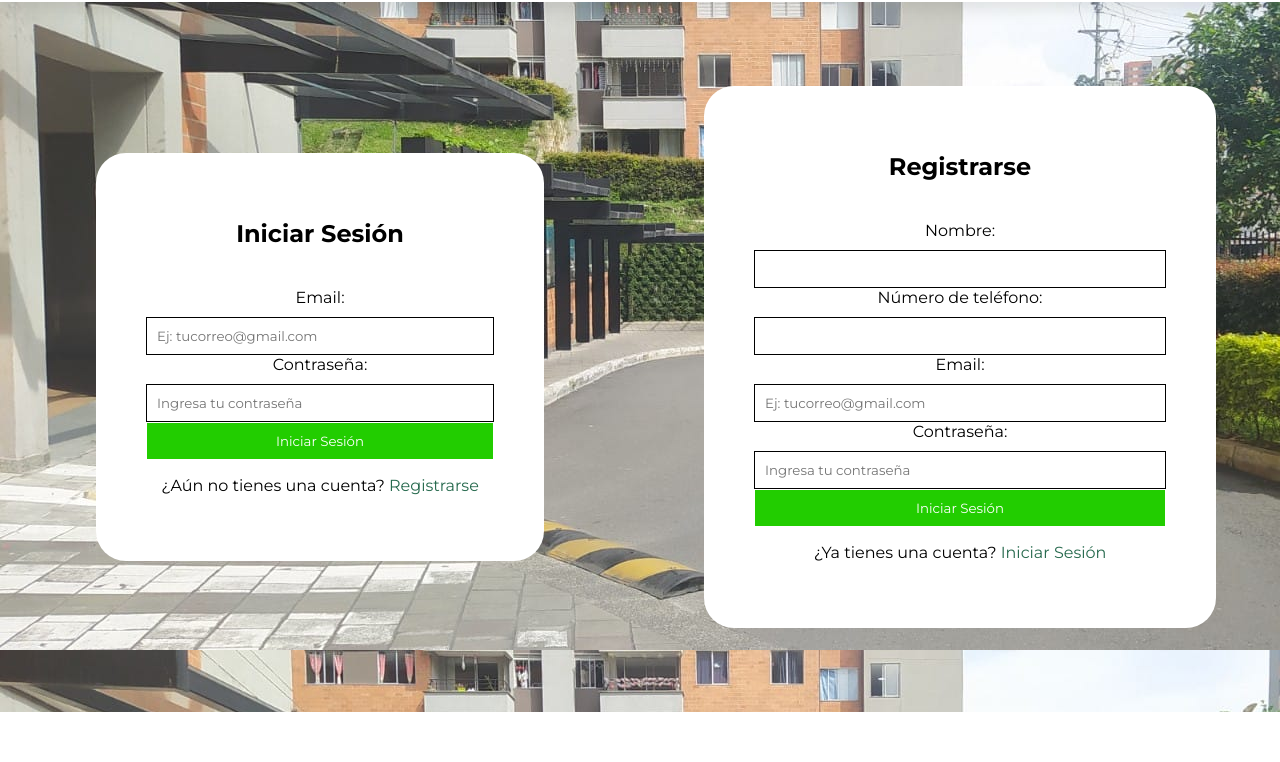
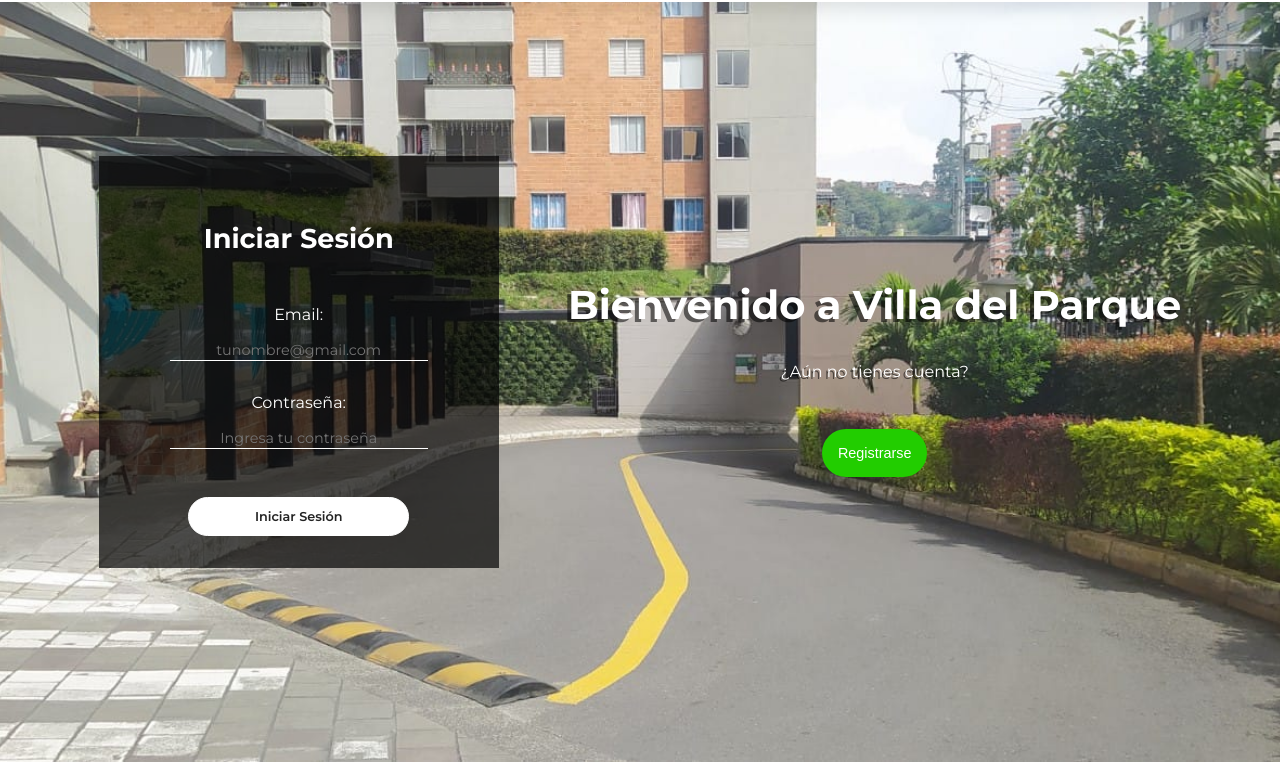
Before and after one commit to IsaBedoya/villa-del-parque, a plain HTML site: page ingresar/ingresar.html in a window 1280 px wide. Shown: the part 88-850 px from the top of the page. Before the commit the page ends 800 px from the top, so only its background shows below. Drawn offline with Linux system fonts and the light colour scheme.

Commit message:
actualization

```diff
--- a/ingresar/css/ingresarStyles-dist.css
+++ b/ingresar/css/ingresarStyles-dist.css
@@ -2,6 +2,8 @@
     --gray: #D2D2D2;
     --green: #26694D;
     --light-green: #22CD00;
+    --medium-green: #178a00;
+    --sombra: 0 .5rem 1rem rgba(0, 0, 0, .1);
     --degradado: linear-gradient(90deg, var(--light-green), var(--green));
 }
 
@@ -13,6 +15,7 @@ body{
     margin: 0;
     height: 100vh;
     font-family: "Montserrat", sans-serif;
+    overflow: hidden;
 }
 
 /* HEADER */
@@ -29,7 +32,7 @@ body{
     justify-content: space-between;
     align-items: center;
     background-color: #fff;
-    box-shadow: 0 .5rem 1rem rgba(0, 0, 0, .1);
+    box-shadow: var(--sombra);
     color: var(--green);
     z-index: 100;
 }
@@ -78,84 +81,147 @@ body{
 /* REGISTRO */
 
 main{
+    margin-top: 50px;
     display: flex;
     align-items: center;
     justify-content: center;
     height: 100vh;
     background-image: url(/assets/img/entradaDos.jpeg);
+    background-position: center;
+    background-repeat: no-repeat;
+    background-size: cover;
+    color: #fff;
 }
 
 .containerForm{
     display: flex;
+    justify-content: space-around;
     align-items: center;
-    justify-content: center;
-    width: 100%;
-    height: 100vh;
+    width: 90%;
+    height: 90vh;
+    transition: all .5s ease-out;
+    margin: auto;
 }
 
-.form1, .form2{
-    position: relative;
-    margin-top: 90px;
-    margin-left: auto;
-    margin-right: auto;
+.welcome-back{
+    display: flex;
+    align-items: center;
+    text-align: center;
+}
+
+.message {
+    padding: 1rem;
+    padding-left: 2rem;
+    padding-right: 2rem;
+    border-radius: 20px;
+    text-align: center;
+}
+
+.message h2 {
+    font-size: 2.5rem;
+    text-shadow: -4px 3px 0 rgba(0, 0, 0, 0.548);
+}
+
+.message p{
+    text-shadow: -2px 2px 0 rgba(0, 0, 0, 0.548);
+}
+
+.message button {
+    padding: 1rem;
+    font-size: .9rem;
+    margin-top: 2rem;
+    font-weight: 400;
+    background-color: var(--light-green);
+    border-radius: 2rem;
+    border: none;
+    outline: none;
+    cursor: pointer;
+    transition: all .3s ease-in;
+    color: #fff;
+}
+
+.message button:hover {
+    background-color: var(--medium-green);
+}
+
+.form{
+    display: flex;
+    flex-direction: column;
+    width: 400px;
+    padding: 1rem;
+    margin: 2rem;
+    background-color: rgba(0, 0, 0, 0.692);
+    text-align: center;
+}
+
+.title{
+    padding: 2rem 0;
+    font-size: 1.7rem;
+}
+
+.form input {
     width: 70%;
-    height: auto;
-    max-width: 500px;
+    display: block;
+    margin: auto;
+    margin-bottom: 2rem;
+    font-size: .9rem;
+    background-color: transparent;
+    border: none;
+    border-bottom: white thin solid;
     text-align: center;
-    background-color: rgb(255, 255, 255);
-    border-radius: 30px;
-    padding: 50px;
+    outline: none;
+    color: white;
+    font-family: 'Montserrat', sans-serif;
+}
+
+.form label{
+    display: block;
+    margin-bottom: 1rem;
+}
+
+.form input[type="button"] {
+    width: 60%;
+    margin: auto;
+    border: solid thin white;
+    padding: .7rem;
+    border-radius: 2rem;
+    background-color: white;
+    font-weight: 600;
+    margin-top: 1rem;
+    margin-bottom: 1rem;
+    font-size: .8rem;
+    cursor: pointer;
+    color: #222;
 }
 
 .form2{
-    width: 80%;
-    max-width: 800px;
+    width: 600px;
 }
 
-.form__title h1{
-    font-size: 1.5em;
-    margin-bottom: 40px;
+.formContainer{
+    display: flex;
+    justify-content: space-around;
 }
 
-.form div{
-    margin-bottom: 20px;
+.formContainer input{
+    width: 110%;
 }
 
-label{
-    display: block;
-    margin-bottom: 10px;
+.sign-up {
+    position: absolute;
+    opacity: 0;
+    visibility: hidden;
 }
 
-input{
-    display: block;
-    width: 100%;
-    padding: 10px;
-    border: 1px solid #000;
-    font-family: 'Montserrat', sans-serif;
+.sign-up.active {
+    opacity: 1;
+    visibility: visible;
 }
 
-input[type="submit"]{
-    background-color: var(--light-green);
-    color: #fff;
-    border: 1px solid #fff;
+.sign-in.active {
+    opacity: 0;
+    visibility: hidden;
 }
-
-input[type="submit"]:hover{
-    background-color: var(--green);
-    border: 1px solid #000;
-    cursor: pointer;
-}
-
-.form__footer a{
-    color: var(--green);
-    text-decoration: none;
-}
-
-.form__footer a:hover{
-    color: var(--light-green);
-    text-decoration: underline;
-}
-
 
 /* RESPONSIVE */
 
--- a/ingresar/css/ingresarStyles.css
+++ b/ingresar/css/ingresarStyles.css
@@ -2,6 +2,8 @@
     --gray: #D2D2D2;
     --green: #26694D;
     --light-green: #22CD00;
+    --medium-green: #178a00;
+    --sombra: 0 .5rem 1rem rgba(0, 0, 0, .1);
     --degradado: linear-gradient(90deg, var(--light-green), var(--green));
 }
 
@@ -13,6 +15,7 @@ body{
     margin: 0;
     height: 100vh;
     font-family: "Montserrat", sans-serif;
+    overflow: hidden;
 }
 
 /* HEADER */
@@ -29,7 +32,7 @@ body{
     justify-content: space-between;
     align-items: center;
     background-color: #fff;
-    box-shadow: 0 .5rem 1rem rgba(0, 0, 0, .1);
+    box-shadow: var(--sombra);
     color: var(--green);
     z-index: 100;
 }
@@ -78,84 +81,147 @@ body{
 /* REGISTRO */
 
 main{
+    margin-top: 50px;
     display: flex;
     align-items: center;
     justify-content: center;
     height: 100vh;
     background-image: url(/assets/img/entradaDos.jpeg);
+    background-position: center;
+    background-repeat: no-repeat;
+    background-size: cover;
+    color: #fff;
 }
 
 .containerForm{
     display: flex;
+    justify-content: space-around;
     align-items: center;
-    justify-content: center;
-    width: 100%;
-    height: 100vh;
+    width: 90%;
+    height: 90vh;
+    transition: all .5s ease-out;
+    margin: auto;
 }
 
-.form1, .form2{
-    position: relative;
-    margin-top: 90px;
-    margin-left: auto;
-    margin-right: auto;
+.welcome-back{
+    display: flex;
+    align-items: center;
+    text-align: center;
+}
+
+.message {
+    padding: 1rem;
+    padding-left: 2rem;
+    padding-right: 2rem;
+    border-radius: 20px;
+    text-align: center;
+}
+
+.message h2 {
+    font-size: 2.5rem;
+    text-shadow: -4px 3px 0 rgba(0, 0, 0, 0.548);
+}
+
+.message p{
+    text-shadow: -2px 2px 0 rgba(0, 0, 0, 0.548);
+}
+
+.message button {
+    padding: 1rem;
+    font-size: .9rem;
+    margin-top: 2rem;
+    font-weight: 400;
+    background-color: var(--light-green);
+    border-radius: 2rem;
+    border: none;
+    outline: none;
+    cursor: pointer;
+    transition: all .3s ease-in;
+    color: #fff;
+}
+
+.message button:hover {
+    background-color: var(--medium-green);
+}
+
+.form{
+    display: flex;
+    flex-direction: column;
+    width: 400px;
+    padding: 1rem;
+    margin: 2rem;
+    background-color: rgba(0, 0, 0, 0.692);
+    text-align: center;
+}
+
+.title{
+    padding: 2rem 0;
+    font-size: 1.7rem;
+}
+
+.form input {
     width: 70%;
-    height: auto;
-    max-width: 500px;
+    display: block;
+    margin: auto;
+    margin-bottom: 2rem;
+    font-size: .9rem;
+    background-color: transparent;
+    border: none;
+    border-bottom: white thin solid;
     text-align: center;
-    background-color: rgb(255, 255, 255);
-    border-radius: 30px;
-    padding: 50px;
+    outline: none;
+    color: white;
+    font-family: 'Montserrat', sans-serif;
+}
+
+.form label{
+    display: block;
+    margin-bottom: 1rem;
+}
+
+.form input[type="button"] {
+    width: 60%;
+    margin: auto;
+    border: solid thin white;
+    padding: .7rem;
+    border-radius: 2rem;
+    background-color: white;
+    font-weight: 600;
+    margin-top: 1rem;
+    margin-bottom: 1rem;
+    font-size: .8rem;
+    cursor: pointer;
+    color: #222;
 }
 
 .form2{
-    width: 80%;
-    max-width: 800px;
+    width: 600px;
 }
 
-.form__title h1{
-    font-size: 1.5em;
-    margin-bottom: 40px;
+.formContainer{
+    display: flex;
+    justify-content: space-around;
 }
 
-.form div{
-    margin-bottom: 20px;
+.formContainer input{
+    width: 110%;
 }
 
-label{
-    display: block;
-    margin-bottom: 10px;
+.sign-up {
+    position: absolute;
+    opacity: 0;
+    visibility: hidden;
 }
 
-input{
-    display: block;
-    width: 100%;
-    padding: 10px;
-    border: 1px solid #000;
-    font-family: 'Montserrat', sans-serif;
+.sign-up.active {
+    opacity: 1;
+    visibility: visible;
 }
 
-input[type="submit"]{
-    background-color: var(--light-green);
-    color: #fff;
-    border: 1px solid #fff;
+.sign-in.active {
+    opacity: 0;
+    visibility: hidden;
 }
-
-input[type="submit"]:hover{
-    background-color: var(--green);
-    border: 1px solid #000;
-    cursor: pointer;
-}
-
-.form__footer a{
-    color: var(--green);
-    text-decoration: none;
-}
-
-.form__footer a:hover{
-    color: var(--light-green);
-    text-decoration: underline;
-}
-
 
 /* RESPONSIVE */
 
--- a/ingresar/ingresar.html
+++ b/ingresar/ingresar.html
@@ -29,53 +29,65 @@
 
     <main>
         <div class="containerForm sign-in">
-            <form action="" class="form1" id="formSignIn">
+            <form action="" class="form" id="formSignIn">
                 <div class="form__title">
-                    <h1>Iniciar Sesión</h1>
+                    <h1 class="title">Iniciar Sesión</h1>
                 </div>
                 <div class="form__email">
                     <label for="email">Email: </label>
-                    <input type="email" id="email" placeholder="Ej: tucorreo@gmail.com">
+                    <input type="email" id="email" placeholder="tunombre@gmail.com">
                 </div>
                 <div class="form__password">
                     <label for="password">Contraseña: </label>
                     <input type="password" id="password" placeholder="Ingresa tu contraseña">
                 </div>
                 <div class="form__login">
-                    <input type="submit" value="Iniciar Sesión">
-                </div>
-                <div class="form__footer">
-                    <p>¿Aún no tienes una cuenta? <a href="#">Registrarse</a></p>
+                    <input type="button" value="Iniciar Sesión">
                 </div>
             </form>
+            <div class="welcomeBack">
+                <div class="message">
+                    <h2>Bienvenido a Villa del Parque</h2>
+                    <p>¿Aún no tienes cuenta?</p>
+                    <button class="signUpBtn">Registrarse</button>
+                </div>
+            </div>
         </div>
 
         <div class="containerForm sign-up">
-            <form action="" class="form2" id="formSingUp">
+            <div class="welcome-back">
+                <div class="message">
+                    <h2>Bienvenid@ de nuevo</h2>
+                    <p>¿Ya tienes una cuenta?</p>
+                    <button class="signInBtn">Iniciar Sesion</button>
+                </div>
+            </div>
+            <form action="" class="form form2" id="formSingUp">
                 <div class="form__title">
-                    <h1>Registrarse</h1>
+                    <h1 class="title">Registrarse</h1>
                 </div>
+                <div class="formContainer">
                     <div class="form__name">
                         <label for="name">Nombre: </label>
-                    <input type="text" id="name" name="name">
+                        <input type="text" id="name" name="name" placeholder="Ingresa tu nombre">
                     </div>
                     <div class="form__phone">
                         <label for="tel">Número de teléfono: </label>
-                    <input type="number" id="tel" name="tel">
+                        <input type="number" id="tel" name="tel" placeholder="1111111111">
                     </div>
+                </div>
+                <div class="formContainer">
                     <div class="form__email">
                         <label for="email">Email: </label>
-                    <input type="email" id="email" placeholder="Ej: tucorreo@gmail.com" name="email">
+                        <input type="email2" id="email" placeholder="tunombre@gmail.com" name="email2">
                     </div>
                     <div class="form__password">
-                    <label for="password">Contraseña: </label>
-                    <input type="password" id="password" placeholder="Ingresa tu contraseña" name="password">
+                        <label for="password2">Contraseña: </label>
+                        <input type="password" id="password2" placeholder="Ingresa tu contraseña" name="password">
+                    </div>
                 </div>
                 <div class="form__login">
-                    <input type="submit" value="Iniciar Sesión" name="submit">
-                </div>
-                <div class="form__footer">
-                    <p>¿Ya tienes una cuenta? <a href="#">Iniciar Sesión</a></p>
+                    <input type="button" value="Registrarse" name="submit2">
                 </div>
             </form>
         </div>
--- a/ingresar/js/ingreso.js
+++ b/ingresar/js/ingreso.js
@@ -1 +1,11 @@
-const btnSignIn = document.getElementById
+const $btnSignIn= document.querySelector('.signInBtn'),
+      $btnSignUp = document.querySelector('.signUpBtn'),
+      $signUp = document.querySelector('.sign-up'),
+      $signIn  = document.querySelector('.sign-in');
+
+document.addEventListener('click', e => {
+    if (e.target === $btnSignIn || e.target === $btnSignUp) {
+        $signIn.classList.toggle('active');
+        $signUp.classList.toggle('active');
+    }
+});
```
Lines whose indentation alone changed are shown as unchanged.
